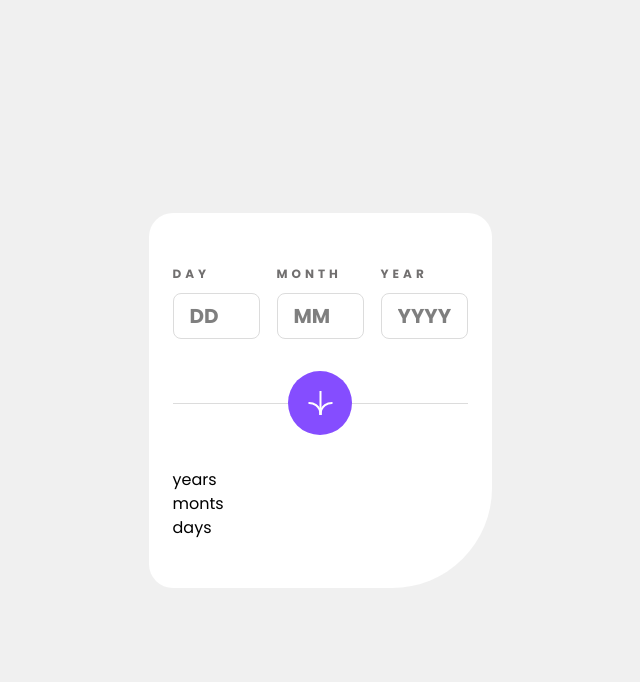
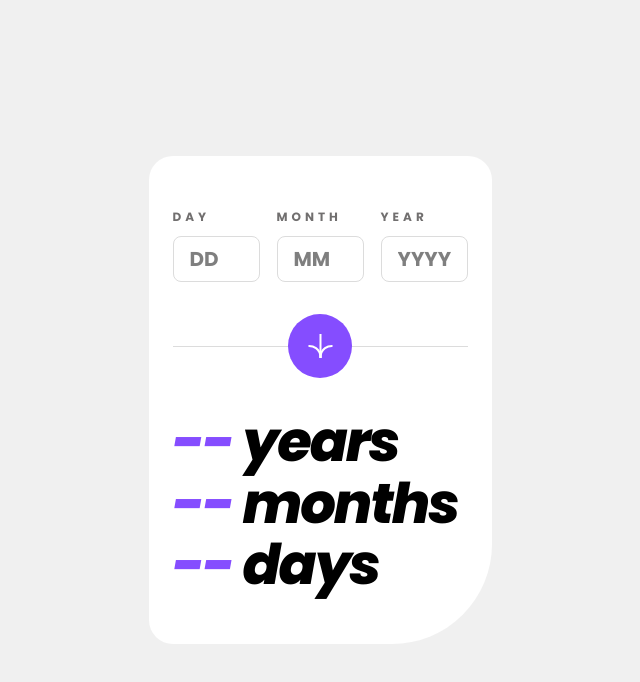
Before and after one commit to KarolinaMas/age-calculator-app, a React (Vite) app: page / in a window 1280 px wide. Shown: the top 682 px of the page, without its empty margins (320-960 px from the left). Built offline with nearby package versions, Linux system fonts and the light colour scheme.

Commit message:
create reusable result paragraph component and style it

```diff
--- a/src/App.tsx
+++ b/src/App.tsx
@@ -1,6 +1,7 @@
 import { useEffect, useState } from "react";
 import arrowIcon from "./assets/arrow-icon.svg";
 import InfoInput from "./components/InfoInput";
+import ResultParagraph from "./components/ResultParagraph";
 
 const App = () => {
   const [result, setResult] = useState({
@@ -60,9 +61,9 @@ const App = () => {
         </button>
       </form>
       <div>
-        <p>years</p>
-        <p>monts</p>
-        <p>days</p>
+        <ResultParagraph result={result.years}> years</ResultParagraph>
+        <ResultParagraph result={result.months}> months</ResultParagraph>
+        <ResultParagraph result={result.days}> days</ResultParagraph>
       </div>
     </div>
   );
--- /dev/null
+++ b/src/components/ResultParagraph.tsx
@@ -0,0 +1,16 @@
+const ResultParagraph = ({
+  result,
+  children,
+}: {
+  result: string;
+  children: string;
+}) => {
+  return (
+    <p className="font-extrabold italic text-[3.5rem] tracking-[-0.125rem] leading-[110%]">
+      <span className="text-purple-500">{result === "" ? "--" : result}</span>
+      {children}
+    </p>
+  );
+};
+
+export default ResultParagraph;
```
